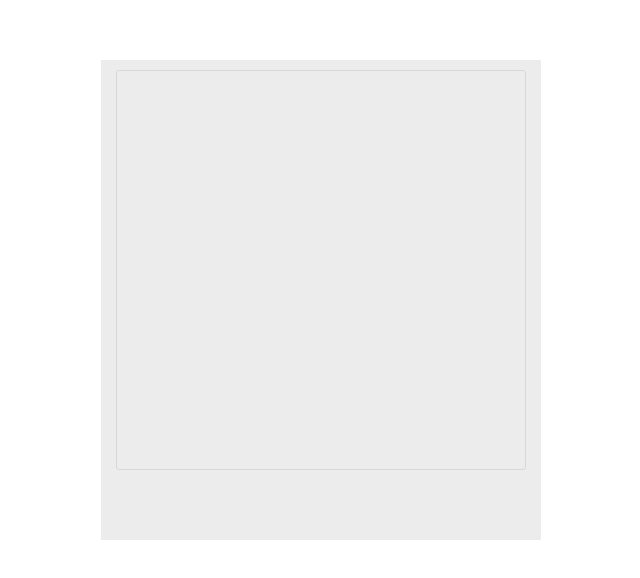
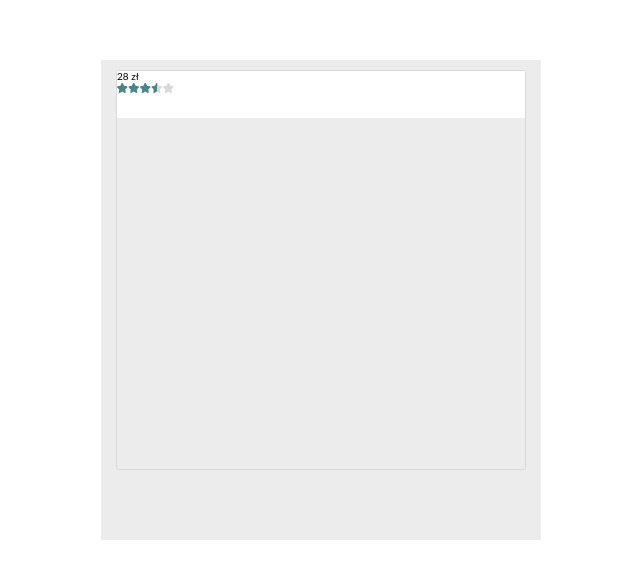
Before and after one commit to PrzemyslawMatlega/eoubowie, a Vue app: page / in a window 1280 px wide. Shown: the part 140-718 px from the top of the page, without its empty margins (99-739 px from the left). Built offline with nearby package versions, Linux system fonts and the light colour scheme.

Commit message:
add stars component, switch to css vars

```diff
--- a/src/App.vue
+++ b/src/App.vue
@@ -6,7 +6,6 @@
 
 <style lang="scss">
 #app {
-  // @extend %flex-cc;
   width: 100%;
   padding: 20rem;
 }
--- /dev/null
+++ b/src/components/AppStars.vue
@@ -0,0 +1,79 @@
+<template>
+  <svg
+    xmlns="http://www.w3.org/2000/svg"
+    viewBox="0,210.74609375,512.00390625,90.5078125"
+    class="app-stars"
+  >
+    <defs>
+      <linearGradient id="halfStar">
+        <stop offset="50%" stop-color="var(--star-color-full)" />
+        <stop offset="50%" stop-color="var(--star-color-empty)" />
+      </linearGradient>
+    </defs>
+    <path
+      :class="getClasses[0]"
+      d="M94.526 244.611a6.523 6.523 0 00-5.267-4.432l-24.899-3.618-11.126-22.481c-2.203-4.445-9.484-4.445-11.687 0l-11.126 22.481-24.84 3.618a6.53 6.53 0 00-5.26 4.439 6.5 6.5 0 001.649 6.674l18.016 17.56-4.25 24.775a6.536 6.536 0 002.594 6.381 6.541 6.541 0 006.87.489l22.188-11.7 22.253 11.7c.952.502 1.995.75 3.031.75a6.624 6.624 0 003.839-1.238 6.54 6.54 0 002.594-6.381l-4.243-24.775 18.016-17.56a6.506 6.506 0 001.648-6.682z"
+    />
+    <path
+      :class="getClasses[1]"
+      d="M198.815 244.611a6.523 6.523 0 00-5.267-4.432l-24.899-3.618-11.126-22.481c-2.203-4.445-9.484-4.445-11.687 0l-11.126 22.481-24.84 3.618a6.53 6.53 0 00-5.26 4.439 6.5 6.5 0 001.649 6.674l18.016 17.56-4.25 24.775a6.53 6.53 0 002.594 6.381 6.54 6.54 0 006.87.489l22.188-11.7 22.253 11.7c.952.502 1.995.75 3.031.75a6.624 6.624 0 003.839-1.238 6.54 6.54 0 002.594-6.381l-4.243-24.775 18.016-17.56a6.506 6.506 0 001.648-6.682z"
+    />
+    <path
+      :class="getClasses[2]"
+      d="M303.104 244.611a6.523 6.523 0 00-5.267-4.432l-24.899-3.618-11.126-22.481c-2.203-4.445-9.484-4.445-11.687 0l-11.126 22.481-24.84 3.618a6.53 6.53 0 00-5.26 4.439 6.5 6.5 0 001.649 6.674l18.016 17.56-4.25 24.775a6.536 6.536 0 002.594 6.381 6.541 6.541 0 006.87.489l22.187-11.7 22.253 11.7c.952.502 1.995.75 3.031.75a6.624 6.624 0 003.839-1.238 6.54 6.54 0 002.594-6.381l-4.243-24.775 18.016-17.56a6.505 6.505 0 001.649-6.682z"
+    />
+    <path
+      :class="getClasses[3]"
+      d="M407.393 244.611a6.523 6.523 0 00-5.267-4.432l-24.899-3.618-11.126-22.481c-2.203-4.445-9.484-4.445-11.687 0l-11.126 22.481-24.84 3.618a6.53 6.53 0 00-5.26 4.439 6.5 6.5 0 001.649 6.674l18.016 17.56-4.25 24.775a6.536 6.536 0 002.594 6.381 6.541 6.541 0 006.87.489l22.187-11.7 22.253 11.7c.952.502 1.995.75 3.031.75a6.624 6.624 0 003.839-1.238 6.54 6.54 0 002.594-6.381l-4.243-24.775 18.016-17.56a6.507 6.507 0 001.649-6.682z"
+    />
+    <path
+      :class="getClasses[4]"
+      d="M511.682 244.611a6.532 6.532 0 00-5.267-4.432l-24.899-3.618-11.126-22.481c-2.203-4.445-9.484-4.445-11.687 0l-11.126 22.481-24.84 3.618a6.53 6.53 0 00-5.26 4.439 6.5 6.5 0 001.649 6.674l18.016 17.56-4.25 24.775a6.536 6.536 0 002.594 6.381 6.52 6.52 0 003.826 1.238 6.589 6.589 0 003.05-.75l22.188-11.7 22.259 11.7a6.477 6.477 0 006.864-.495 6.533 6.533 0 002.588-6.375l-4.243-24.775 18.016-17.56a6.516 6.516 0 001.648-6.68z"
+    />
+  </svg>
+</template>
+
+<script>
+export default {
+  props: {
+    rating: {
+      type: Number,
+      default: 0
+    }
+  },
+  computed: {
+    getClasses() {
+      const roundedRatingBase = Math.round(this.rating * 2) / 2
+      let roundedRatring = roundedRatingBase
+      const classArr = []
+      for (let i = 0; i < Math.floor(roundedRatingBase); i++) {
+        classArr.push('fullStar')
+        roundedRatring = --roundedRatring
+      }
+      if (roundedRatring === 0.5) classArr.push('halfStar')
+      const arrLenght = classArr.length
+      if (arrLenght < 5) {
+        for (let i = 0; i < 5 - arrLenght; i++) {
+          classArr.push('emptyStar')
+        }
+      }
+      return classArr
+    }
+  }
+}
+</script>
+
+<style lang="scss">
+.app-stars {
+  height: 1rem;
+}
+.halfStar {
+  fill: url(#halfStar) #fff;
+}
+.fullStar {
+  fill: var(--star-color-full);
+}
+.emptyStar {
+  fill: var(--star-color-empty);
+}
+</style>
--- a/src/components/BookingForm.vue
+++ b/src/components/BookingForm.vue
@@ -1,24 +1,31 @@
 <template>
   <div :class="$style.bookingForm">
-    <div :class="$style.wrapper"></div>
-    <BookingFormInfo />
+    <div :class="$style.wrapper">
+      <FormInfo
+        :price="price"
+        :currency="currency"
+        :rating="rating"
+        :votes="votes"
+        :class="$style.bookingFormInfo"
+      />
+    </div>
   </div>
 </template>
 <script>
-import BookingFormInfo from './BookingFormInfo'
+import FormInfo from './FormInfo'
 export default {
   name: 'BookingForm',
   components: {
-    BookingFormInfo
+    FormInfo
   },
   props: {
     price: {
       type: Number,
-      default: 0
+      required: true
     },
     currency: {
       type: String,
-      default: 'PLN'
+      required: true
     },
     rating: {
       type: Number,
@@ -47,12 +54,17 @@ export default {
 .bookingForm {
   width: 44rem;
   padding: 1rem 1.5rem 7rem;
-  background: $gallery;
+  background: var(--gallery);
 }
 .wrapper {
   width: 100%;
   height: 400px;
-  border: 0.1rem solid $alto;
+  border: 0.1rem solid var(--alto);
   border-radius: 0.3rem;
 }
+.bookingFormInfo {
+  --star-color-full: var(--smalt-blue);
+  --star-color-empty: var(--alto);
+  background: white;
+}
 </style>
--- a/src/components/BookingFormInfo.vue
+++ /dev/null
@@ -1,6 +0,0 @@
-<template>
-  <div></div>
-</template>
-<script>
-export default {}
-</script>
--- /dev/null
+++ b/src/components/FormInfo.vue
@@ -0,0 +1,48 @@
+<template>
+  <div :class="$style.formInfo">
+    <span :class="$style.price">{{ price }} {{ currency }}</span>
+    <div :class="$style.rating">
+      <AppStars :rating="rating" />
+    </div>
+  </div>
+</template>
+<script>
+import AppStars from './AppStars'
+export default {
+  components: {
+    AppStars
+  },
+  props: {
+    price: {
+      type: Number,
+      required: true
+    },
+    currency: {
+      type: String,
+      required: true
+    },
+    rating: {
+      type: Number,
+      default: 0
+    },
+    votes: {
+      type: Number,
+      default: 0
+    },
+    cmpClass: {
+      type: String,
+      default: ''
+    }
+  }
+}
+</script>
+
+<style lang="scss" module>
+.formInfo {
+  background: #fff;
+}
+.rating {
+  width: 200px;
+  height: 35px;
+}
+</style>
--- a/src/data/data.json
+++ b/src/data/data.json
@@ -1,7 +1,7 @@
 {
     "price": 28,
     "currency": "zł",
-    "rating": 4.5,
+    "rating": 3.5,
     "votes": 123,
     "date_from": "",
     "date_to": "",
--- a/src/styles/abstracts/variables.scss
+++ b/src/styles/abstracts/variables.scss
@@ -2,18 +2,22 @@
 // COLORS
 ////////////////////////////////////////////////////////////////////////////////
 
-$gallery: #ececec;
-$alto: #d8d8d8;
-$gray: #888888;
-$dove-gray: #666666;
-$lemon-gras: #999a90;
-$tundora: #454545;
-$ming: #3c7d82;
-$caribbean-green: #00dbb1;
-$french-pass: #c6fdf8;
-$aqua-island: #9fdad4;
-$smalt-blue: #488588;
-$turquoise-blue: #74e8cf;
+:root {
+    --gallery: #ececec;
+    --alto: #d8d8d8;
+    --gray: #888888;
+    --dove-gray: #666666;
+    --lemon-gras: #999a90;
+    --tundora: #454545;
+    --ming: #3c7d82;
+    --caribbean-green: #00dbb1;
+    --french-pass: #c6fdf8;
+    --aqua-island: #9fdad4;
+    --smalt-blue: #488588;
+    --turquoise-blue: #74e8cf;
+    --star-color-full: #faed34;
+    --star-color-empty: #f1f1f1;
+}
 
 ////////////////////////////////////////////////////////////////////////////////
 // ABSTRACT
--- a/src/views/Home.vue
+++ b/src/views/Home.vue
@@ -5,7 +5,6 @@ export default {
   name: 'Home',
   functional: true,
   render: function (createElement) {
-    console.log(fakeData)
     return createElement(BookingForm, { props: { ...fakeData } })
   }
 }
```
